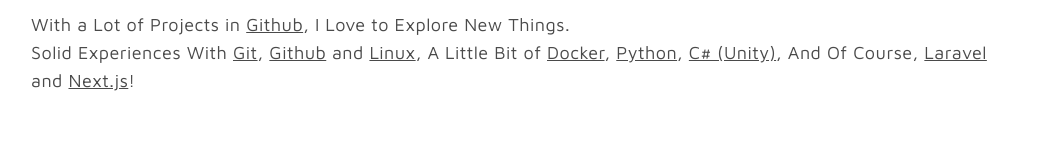
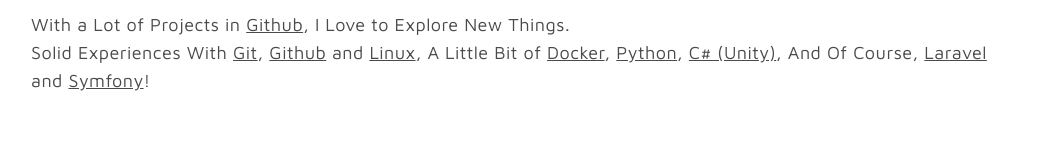
Before and after one commit to TheDevick/Next.Js-Personal-Page, a Next.js app: page / in a window 1280 px wide. Shown: the part 288-448 px from the top of the page, without its empty margins (120-1160 px from the left). Built offline with nearby package versions, Linux system fonts and the light colour scheme.

Commit message:
Update index.tsx

```diff
--- a/src/components/Description/index.tsx
+++ b/src/components/Description/index.tsx
@@ -37,7 +37,7 @@
                 <StyledLink href="https://www.docker.com/">Docker</StyledLink>, {' '}
                 <StyledLink href="https://www.python.org/">Python</StyledLink>, {' '}
                 <StyledLink href="https://unity.com/">C# (Unity)</StyledLink>, And Of Course, {' '}
-                <StyledLink href="https://laravel.com/">Laravel</StyledLink> and <StyledLink href="https://nextjs.org/">Next.js</StyledLink>!
+                <StyledLink href="https://laravel.com/">Laravel</StyledLink> and <StyledLink href="https://https://symfony.com//">Symfony</StyledLink>!
             </About>
         </StyledDiv>
     )
```
